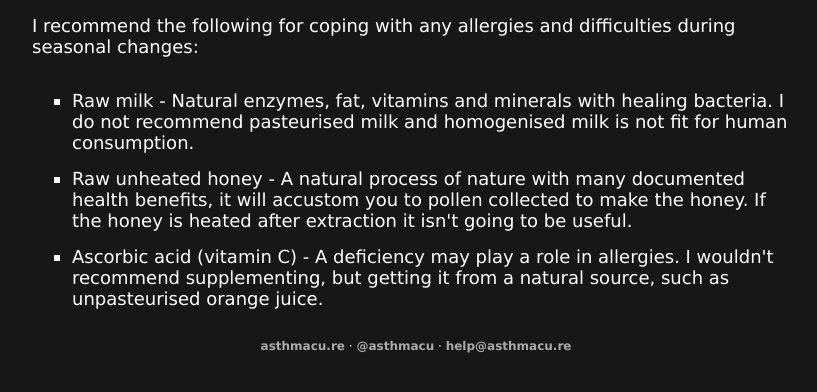
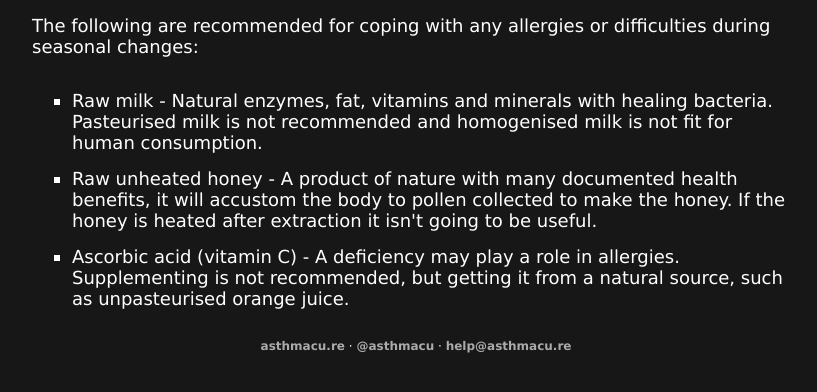
Before and after one commit to asthmacure/asthmacure.github.io, a plain HTML site: page allergies/index.html in a window 1280 px wide. Shown: the part 138-530 px from the top of the page, without its empty margins (224-1041 px from the left). Drawn offline with Linux system fonts and the light colour scheme.

Commit message:
amend prose

```diff
--- a/allergies/index.html
+++ b/allergies/index.html
@@ -32,11 +32,11 @@
 
 <article>
 <h2>Allergies</h2>
-<p>I recommend the following for coping with any allergies and difficulties during seasonal changes:</p>
+<p>The following are recommended for coping with any allergies or difficulties during seasonal changes:</p>
 <ul>
-<li>Raw milk - Natural enzymes, fat, vitamins and minerals with healing bacteria. I do not recommend pasteurised milk and homogenised milk is not fit for human consumption.</li>
-<li>Raw unheated honey - A natural process of nature with many documented health benefits, it will accustom you to pollen collected to make the honey. If the honey is heated after extraction it isn't going to be useful.</li>
-<li>Ascorbic acid (vitamin C) - A deficiency may play a role in allergies. I wouldn't recommend supplementing, but getting it from a natural source, such as unpasteurised orange juice.</li>
+<li>Raw milk - Natural enzymes, fat, vitamins and minerals with healing bacteria. Pasteurised milk is not recommended and homogenised milk is not fit for human consumption.</li>
+<li>Raw unheated honey - A product of nature with many documented health benefits, it will accustom the body to pollen collected to make the honey. If the honey is heated after extraction it isn't going to be useful.</li>
+<li>Ascorbic acid (vitamin C) - A deficiency may play a role in allergies. Supplementing is not recommended, but getting it from a natural source, such as unpasteurised orange juice.</li>
 </ul>
 </article>
 
```
Also changed, not shown: diet/index.html (+2 -2 lines), psychology/index.html (+2 -2 lines), references/index.html (+2 -0 lines), skin/index.html (+1 -1 lines).
